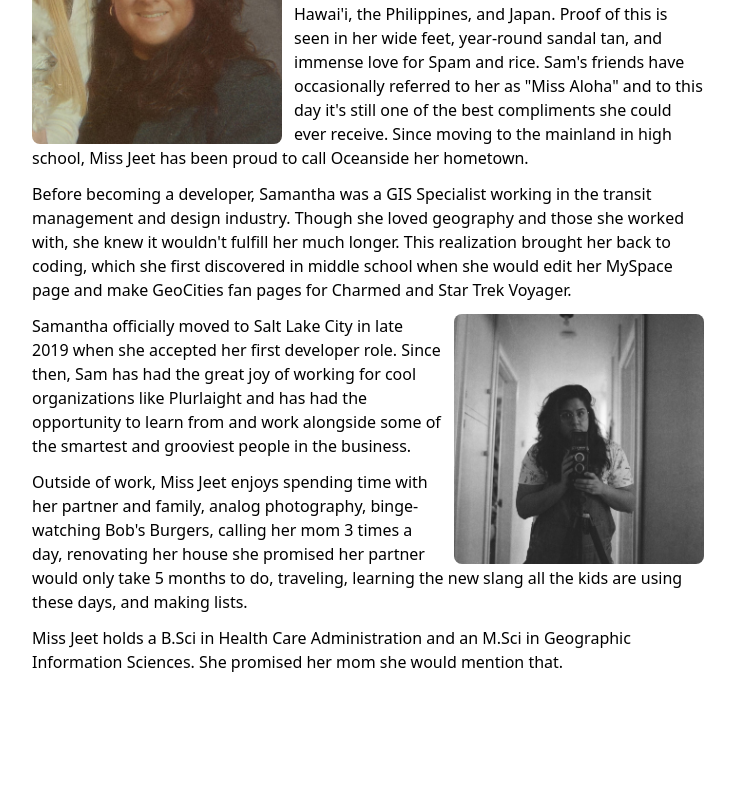
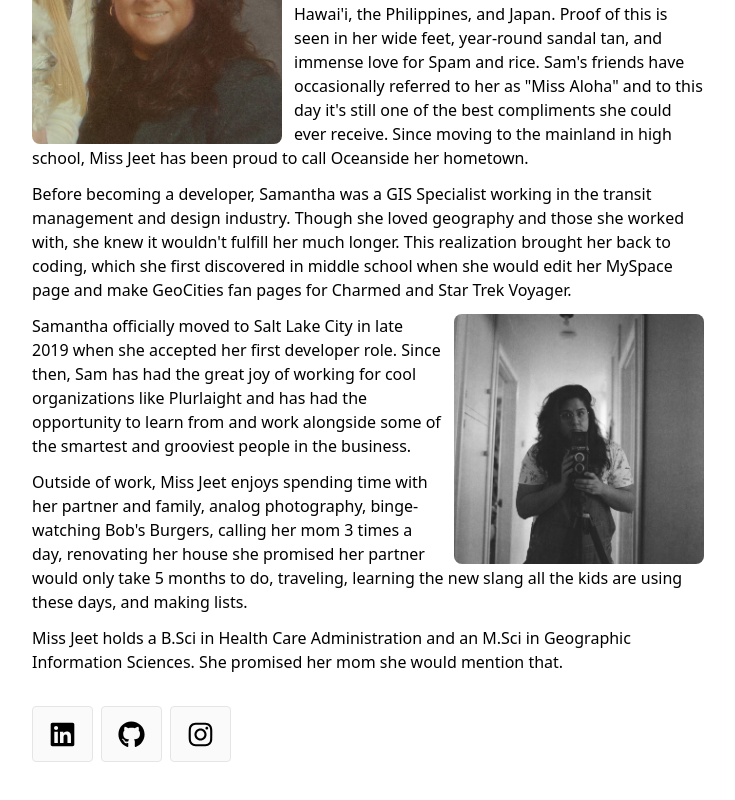
Before and after one commit to samanthajeet/samantha-jeet-dot-dev-v2, a Next.js app: page / in a window 1280 px wide. Shown: the part 226-1026 px from the top of the page, without its empty margins (272-1007 px from the left). Built offline with nearby package versions, Linux system fonts and the light colour scheme.

Commit message:
Add social links

```diff
--- a/src/app/layout.tsx
+++ b/src/app/layout.tsx
@@ -18,7 +18,7 @@
   description: "Developer, teacher, internet maven.",
   openGraph: {
     title: "Samantha Jeet",
-    description: "Developer, writer, and creator.",
+    description: "Developer, teacher, and creator.",
     url: "https://samanthajeet.dev",
     siteName: "Samantha Jeet",
     locale: "en_US",
--- a/src/app/page.tsx
+++ b/src/app/page.tsx
@@ -81,6 +81,35 @@
           mention that.`}
         </p>
       </section>
+      <div className="my-8 flex h-14 w-full flex-row space-x-2 overflow-x-auto">
+        <div className="flex items-center justify-between rounded border border-neutral-200 bg-neutral-50 px-3 py-4 dark:border-neutral-700 dark:bg-neutral-800">
+          <a href="https://www.linkedin.com/in/samanthajeet/">
+            <svg width="35" height="27" role="img" aria-label="LinkedIn logo">
+              <svg xmlns="http://www.w3.org/2000/svg" viewBox="0 0 448 512">
+                <path d="M416 32H31.9C14.3 32 0 46.5 0 64.3v383.4C0 465.5 14.3 480 31.9 480H416c17.6 0 32-14.5 32-32.3V64.3c0-17.8-14.4-32.3-32-32.3zM135.4 416H69V202.2h66.5V416zm-33.2-243c-21.3 0-38.5-17.3-38.5-38.5S80.9 96 102.2 96c21.2 0 38.5 17.3 38.5 38.5 0 21.3-17.2 38.5-38.5 38.5zm282.1 243h-66.4V312c0-24.8-.5-56.7-34.5-56.7-34.6 0-39.9 27-39.9 54.9V416h-66.4V202.2h63.7v29.2h.9c8.9-16.8 30.6-34.5 62.9-34.5 67.2 0 79.7 44.3 79.7 101.9V416z" />
+              </svg>
+            </svg>
+          </a>
+        </div>
+        <div className="flex items-center justify-between rounded border border-neutral-200 bg-neutral-50 px-3 py-4 dark:border-neutral-700 dark:bg-neutral-800">
+          <a href="https://github.com/samanthajeet">
+            <svg width="35" height="27" role="img" aria-label="GitHub Logo">
+              <svg xmlns="http://www.w3.org/2000/svg" viewBox="0 0 496 512">
+                <path d="M165.9 397.4c0 2-2.3 3.6-5.2 3.6-3.3 .3-5.6-1.3-5.6-3.6 0-2 2.3-3.6 5.2-3.6 3-.3 5.6 1.3 5.6 3.6zm-31.1-4.5c-.7 2 1.3 4.3 4.3 4.9 2.6 1 5.6 0 6.2-2s-1.3-4.3-4.3-5.2c-2.6-.7-5.5 .3-6.2 2.3zm44.2-1.7c-2.9 .7-4.9 2.6-4.6 4.9 .3 2 2.9 3.3 5.9 2.6 2.9-.7 4.9-2.6 4.6-4.6-.3-1.9-3-3.2-5.9-2.9zM244.8 8C106.1 8 0 113.3 0 252c0 110.9 69.8 205.8 169.5 239.2 12.8 2.3 17.3-5.6 17.3-12.1 0-6.2-.3-40.4-.3-61.4 0 0-70 15-84.7-29.8 0 0-11.4-29.1-27.8-36.6 0 0-22.9-15.7 1.6-15.4 0 0 24.9 2 38.6 25.8 21.9 38.6 58.6 27.5 72.9 20.9 2.3-16 8.8-27.1 16-33.7-55.9-6.2-112.3-14.3-112.3-110.5 0-27.5 7.6-41.3 23.6-58.9-2.6-6.5-11.1-33.3 2.6-67.9 20.9-6.5 69 27 69 27 20-5.6 41.5-8.5 62.8-8.5s42.8 2.9 62.8 8.5c0 0 48.1-33.6 69-27 13.7 34.7 5.2 61.4 2.6 67.9 16 17.7 25.8 31.5 25.8 58.9 0 96.5-58.9 104.2-114.8 110.5 9.2 7.9 17 22.9 17 46.4 0 33.7-.3 75.4-.3 83.6 0 6.5 4.6 14.4 17.3 12.1C428.2 457.8 496 362.9 496 252 496 113.3 383.5 8 244.8 8zM97.2 352.9c-1.3 1-1 3.3 .7 5.2 1.6 1.6 3.9 2.3 5.2 1 1.3-1 1-3.3-.7-5.2-1.6-1.6-3.9-2.3-5.2-1zm-10.8-8.1c-.7 1.3 .3 2.9 2.3 3.9 1.6 1 3.6 .7 4.3-.7 .7-1.3-.3-2.9-2.3-3.9-2-.6-3.6-.3-4.3 .7zm32.4 35.6c-1.6 1.3-1 4.3 1.3 6.2 2.3 2.3 5.2 2.6 6.5 1 1.3-1.3 .7-4.3-1.3-6.2-2.2-2.3-5.2-2.6-6.5-1zm-11.4-14.7c-1.6 1-1.6 3.6 0 5.9 1.6 2.3 4.3 3.3 5.6 2.3 1.6-1.3 1.6-3.9 0-6.2-1.4-2.3-4-3.3-5.6-2z" />
+              </svg>
+            </svg>
+          </a>
+        </div>
+        <div className="flex items-center justify-between rounded border border-neutral-200 bg-neutral-50 px-3 py-4 dark:border-neutral-700 dark:bg-neutral-800">
+          <a href="https://instagram.com/samjeet">
+            <svg width="35" height="27" role="img" aria-label="Instagram Logo">
+              <svg xmlns="http://www.w3.org/2000/svg" viewBox="0 0 448 512">
+                <path d="M224.1 141c-63.6 0-114.9 51.3-114.9 114.9s51.3 114.9 114.9 114.9S339 319.5 339 255.9 287.7 141 224.1 141zm0 189.6c-41.1 0-74.7-33.5-74.7-74.7s33.5-74.7 74.7-74.7 74.7 33.5 74.7 74.7-33.6 74.7-74.7 74.7zm146.4-194.3c0 14.9-12 26.8-26.8 26.8-14.9 0-26.8-12-26.8-26.8s12-26.8 26.8-26.8 26.8 12 26.8 26.8zm76.1 27.2c-1.7-35.9-9.9-67.7-36.2-93.9-26.2-26.2-58-34.4-93.9-36.2-37-2.1-147.9-2.1-184.9 0-35.8 1.7-67.6 9.9-93.9 36.1s-34.4 58-36.2 93.9c-2.1 37-2.1 147.9 0 184.9 1.7 35.9 9.9 67.7 36.2 93.9s58 34.4 93.9 36.2c37 2.1 147.9 2.1 184.9 0 35.9-1.7 67.7-9.9 93.9-36.2 26.2-26.2 34.4-58 36.2-93.9 2.1-37 2.1-147.8 0-184.8zM398.8 388c-7.8 19.6-22.9 34.7-42.6 42.6-29.5 11.7-99.5 9-132.1 9s-102.7 2.6-132.1-9c-19.6-7.8-34.7-22.9-42.6-42.6-11.7-29.5-9-99.5-9-132.1s-2.6-102.7 9-132.1c7.8-19.6 22.9-34.7 42.6-42.6 29.5-11.7 99.5-9 132.1-9s102.7-2.6 132.1 9c19.6 7.8 34.7 22.9 42.6 42.6 11.7 29.5 9 99.5 9 132.1s2.7 102.7-9 132.1z" />
+              </svg>
+            </svg>
+          </a>
+        </div>
+      </div>
     </main>
   );
 }
```
